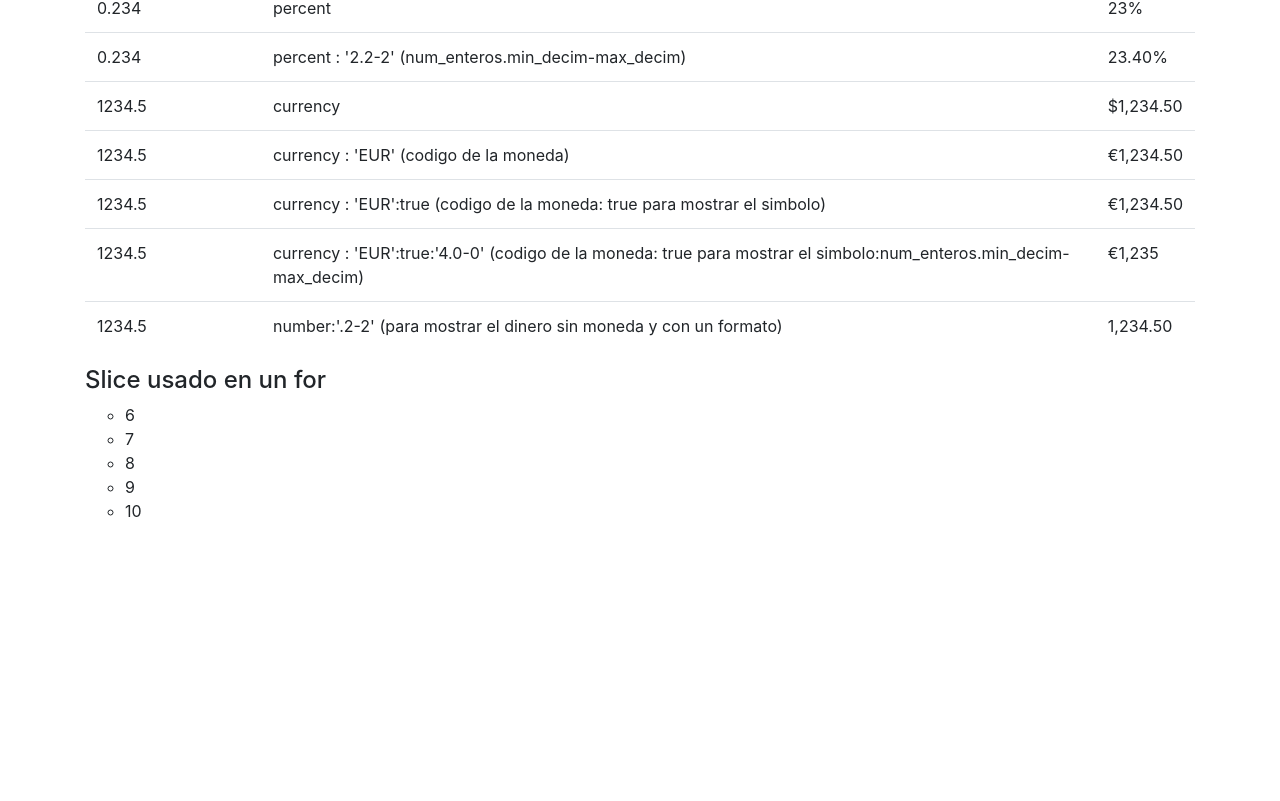
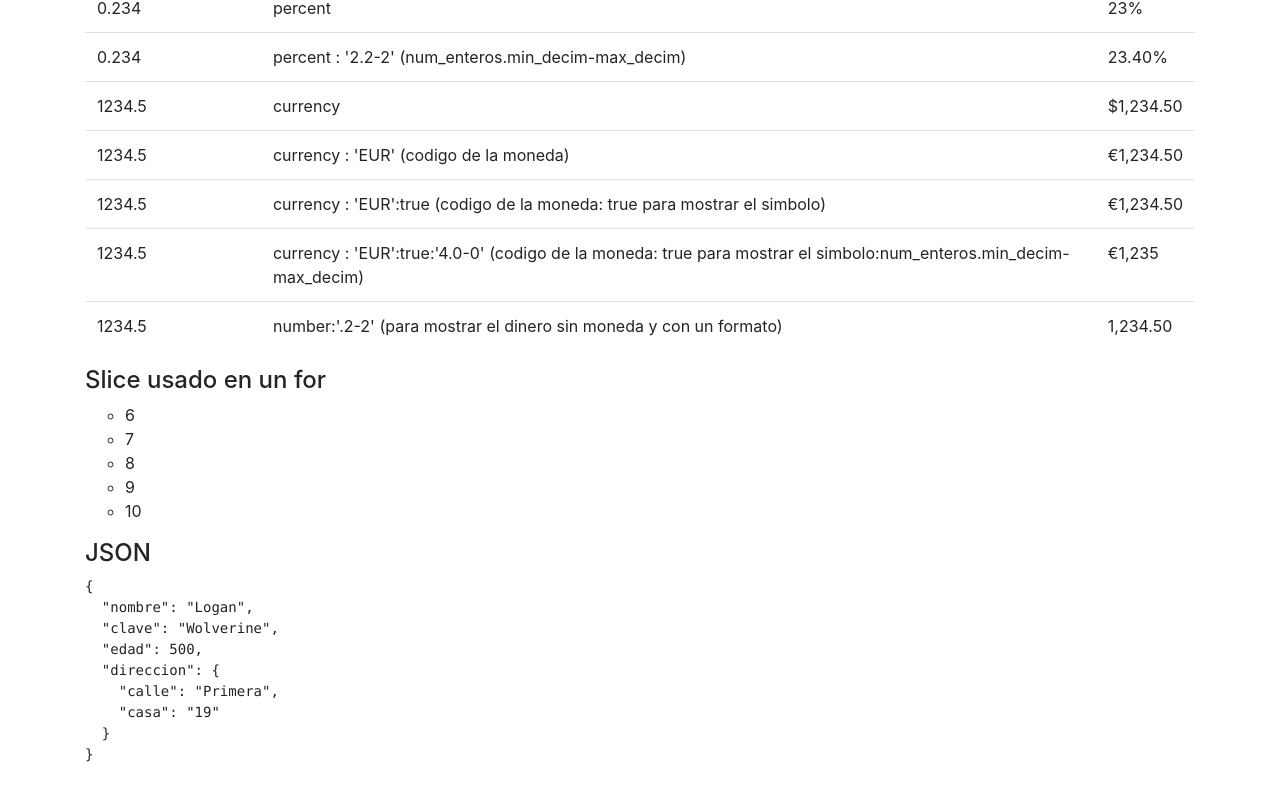
Before and after one commit to jsmr95/pipesAngular, an Angular app: page / in a window 1280 px wide. Shown: the part 490-1291 px from the top of the page. Before the commit the page ends 1029 px from the top, so only its background shows below. Built offline with nearby package versions, Linux system fonts and the light colour scheme.

Commit message:
Pipe JSON

```diff
--- a/src/app/app.component.html
+++ b/src/app/app.component.html
@@ -91,4 +91,11 @@
   </ul>
 </ul>
 
+<h4>JSON</h4>
+<pre>
+{{ heroe | json}}
+</pre>
+
 </div>
+<br><br><br><br>
+<br><br><br><br>
--- a/src/app/app.component.ts
+++ b/src/app/app.component.ts
@@ -11,4 +11,13 @@
   PI = Math.PI;
   a:number = 0.234;
   salario:number = 1234.5;
+  heroe = {
+    nombre: "Logan",
+    clave: "Wolverine",
+    edad: 500,
+    direccion: {
+      calle: "Primera",
+      casa: "19"
+    }
+  }
 }
```
